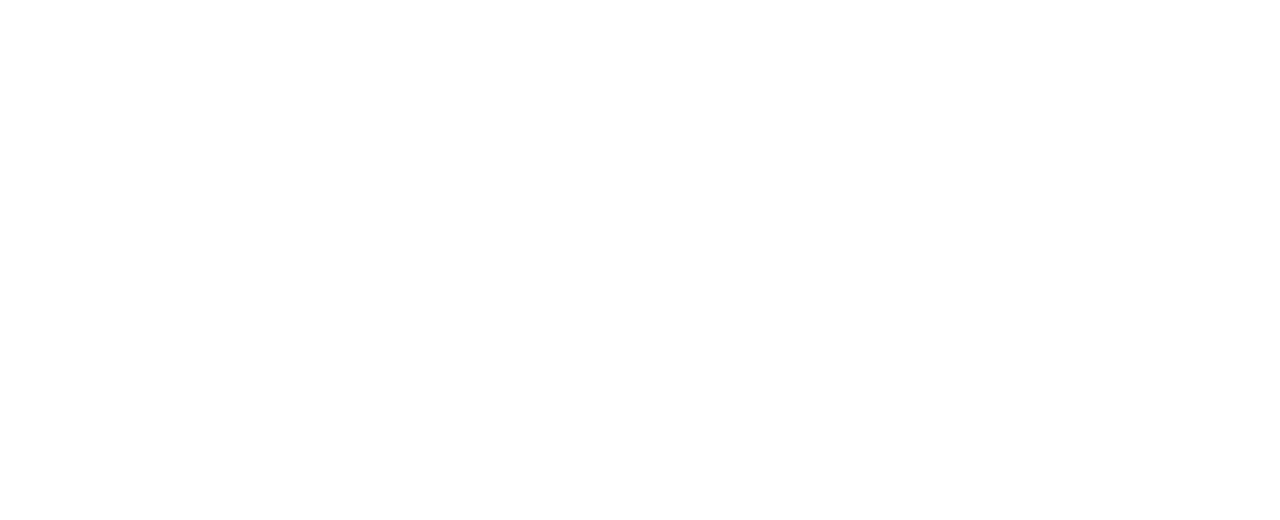
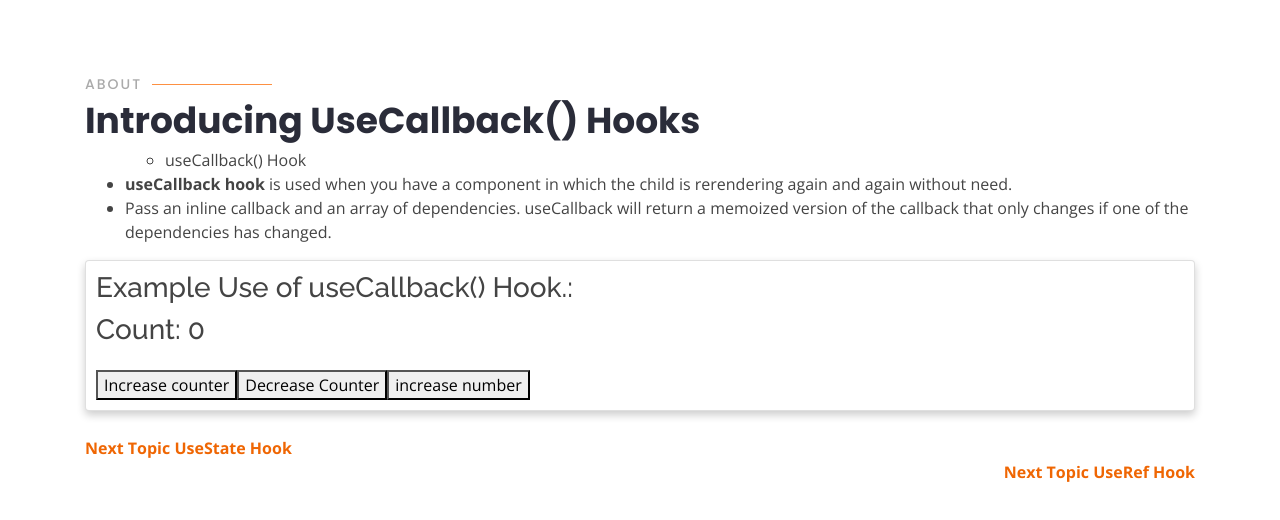
Before and after one commit to rakeshjadhav/react-front-website, a React (Create React App) app: page /UseCallback_hook in a window 1280 px wide. Shown: the top 520 px of the page. Built offline with nearby package versions, Linux system fonts and the light colour scheme.

Commit message:
Add : useCallback() hook method exmaple with counter

```diff
--- a/src/App.js
+++ b/src/App.js
@@ -36,6 +36,7 @@
 
 
 import UseRef_hook from './components/pages/functional_component/React_hooks/UseRef_hook';
+import UseCallback_hook from './components/pages/functional_component/React_hooks/UseCallback_hook';
 
 import {Helmet} from "react-helmet";
 import $ from 'jquery';
@@ -65,6 +66,7 @@
            <Route exact path="/UseEffect_hook" component={UseEffect_hook} />
            <Route exact path="/Use_props" component={Use_props} />
            <Route exact path ="/UseRef_hook" component={UseRef_hook} />
+           <Route exact path ="/UseCallback_hook" component={UseCallback_hook} />
        </Switch>
 
     </div>
--- /dev/null
+++ b/src/components/pages/functional_component/React_hooks/UseCallback_hook.js
@@ -0,0 +1,88 @@
+import React,{useState, useCallback} from "react";
+import { NavLink } from "react-router-dom";
+
+var funccount = new Set();
+
+function UseCallback_hook() {
+
+    const [count, setCount] = useState(0);
+    const [number, setNumber] = useState(0);
+
+    const incrementCounter = useCallback(() => {
+        console.log("incrementCounter" + count);
+        setCount(count + 1)
+
+      }, [count]);
+
+
+    const decrementCounter = useCallback(() => {
+        console.log("decrementCounter" + count);
+        setCount(count - 1)
+
+      }, [count]);
+
+
+    const incrementNumber = useCallback(() => {
+        console.log("incrementNumber" + number);
+        setNumber(number + 1)
+
+      }, [number])
+
+      funccount.add(incrementCounter);
+      funccount.add(decrementCounter);
+      funccount.add(incrementNumber);
+      alert(funccount.size);
+
+    return (
+      <>
+      <section id="about" className="about">
+            <div className="container">
+                <div className="section-title" data-aos="zoom-out">
+                    <h2>About</h2>
+                    <p className="texttransform">Introducing UseCallback() Hooks</p>
+                      <ul>
+
+                           <ul>
+
+                               <li>useCallback() Hook </li>
+
+                           </ul>
+
+                           <li><b>useCallback hook </b>  is used when you have a component in which the child is rerendering again and again without need.</li>
+                           <li> Pass an inline callback and an array of dependencies. useCallback will return a memoized version of the callback that only changes if one of the dependencies has changed.</li>
+                      </ul>
+                      <div className="card">
+
+                          <h3>Example Use of useCallback() Hook.: </h3>
+                          <div className="form-group">
+                               <h3>Count: {count}</h3>
+                           </div>
+                           <div>
+                                <button onClick={incrementCounter}> Increase counter</button>
+                                <button onClick={decrementCounter}> Decrease Counter</button>
+                                <button onClick={incrementNumber}>increase number</button>
+                           </div>
+
+                            {/* </div> */}
+                          {/* </div> */}
+
+
+
+                          </div>
+                          <div className="backPage">
+
+                              <NavLink exact to="/UseState_hook">Next Topic UseState Hook </NavLink>
+                            </div>
+
+                            <div className="nextPage"><NavLink exact to="/UseRef_hook">Next Topic UseRef Hook </NavLink>
+
+                                 </div>
+
+                </div>
+           </div>
+        </section>
+
+      </>
+    );
+  }
+  export default UseCallback_hook;
--- a/src/components/pages/functional_component/React_hooks/UseEffect_hook.js
+++ b/src/components/pages/functional_component/React_hooks/UseEffect_hook.js
@@ -44,7 +44,7 @@
                           </div>
                           <div className="backPage">
 
-                              <NavLink exact to="/Creation_of_functional_component">Next Topic Functional Component </NavLink>
+                              <NavLink exact to="/UseState_hook">Next Topic UseState() Hook </NavLink>
                             </div>
                             <div className="nextPage">
                                 <NavLink exact to="/UseRef_hook">Next Topic UseRef Hook </NavLink>
--- a/src/components/pages/functional_component/React_hooks/UseRef_hook.js
+++ b/src/components/pages/functional_component/React_hooks/UseRef_hook.js
@@ -58,7 +58,7 @@
                               <NavLink exact to="/UseState_hook">Next Topic UseState Hook </NavLink>
                             </div>
 
-                            <div className="nextPage"><NavLink exact to="/UseRef_hook">Next Topic UseRef Hook </NavLink>
+                            <div className="nextPage"><NavLink exact to="/UseCallback_hook">Next Topic UseCallback() Hook </NavLink>
 
                                  </div>
 
```
